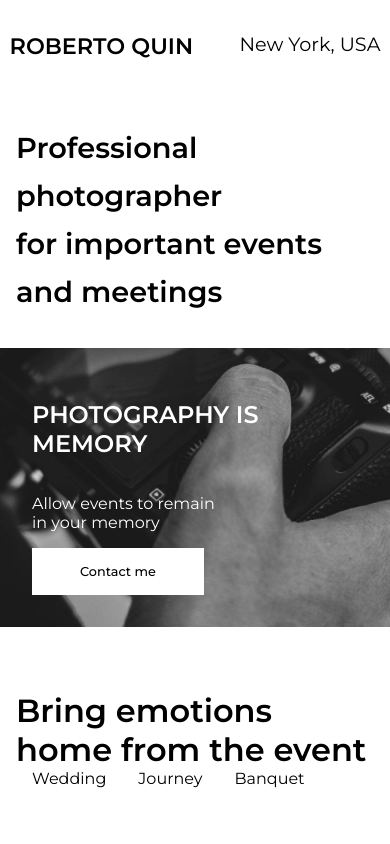
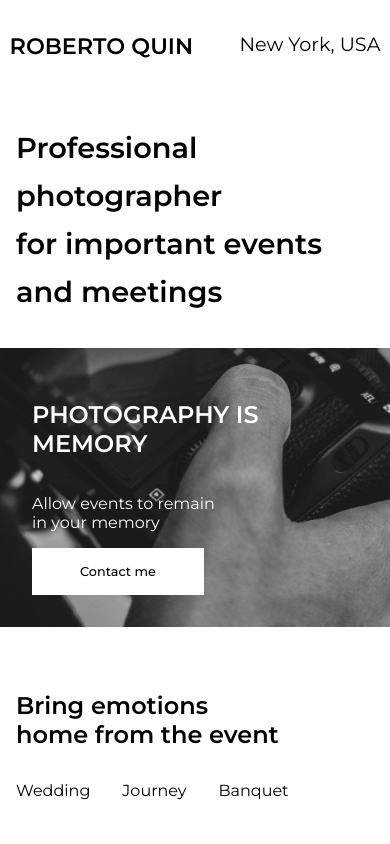
Before and after one commit to felix-lp/land2, a plain HTML site: page index.html in a window 390 px wide. Shown: the top 844 px of the page. Drawn offline with Linux system fonts and the light colour scheme.

Commit message:
mob small upd

```diff
--- a/style.css
+++ b/style.css
@@ -119,7 +119,7 @@ body{
 
 }
 .steps_tabs div{
-    margin: 0 1rem ;
+    margin: 0 2rem 0 0 ;
 }
 .steps_tabs_content{
     display: grid;
@@ -276,8 +276,11 @@ body{
         justify-content: space-between;
         margin: 3rem 1rem;
     }
+    .steps_header h1{
+        font-size: 1.5rem;
+    }
     .steps_tabs{
-        margin: 0;
+        margin: 2rem 0;
     }
     .tab_item{
 
```
